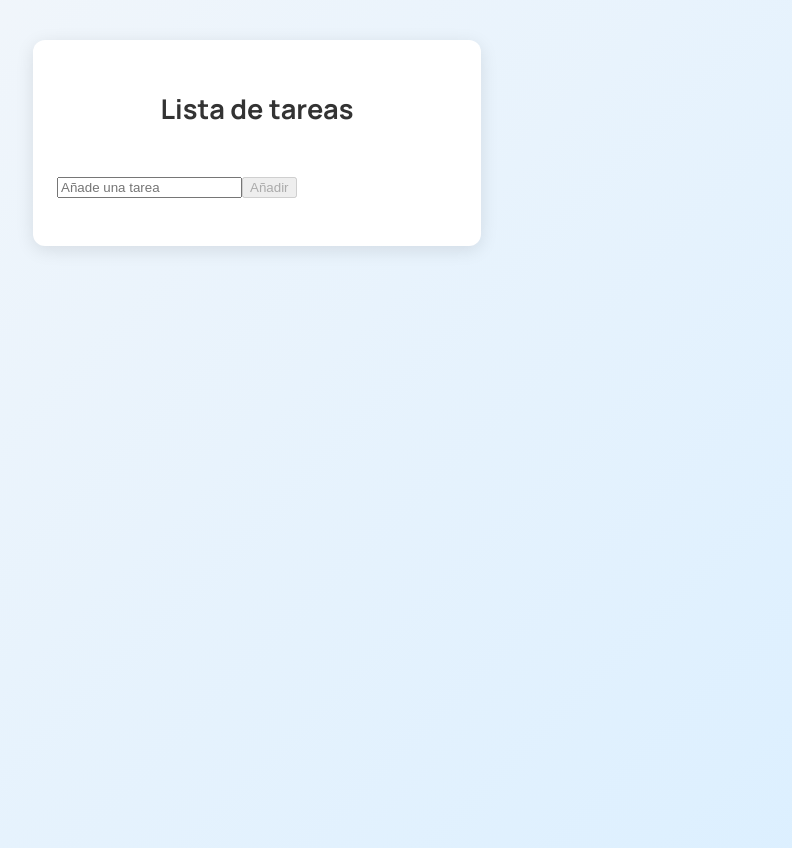
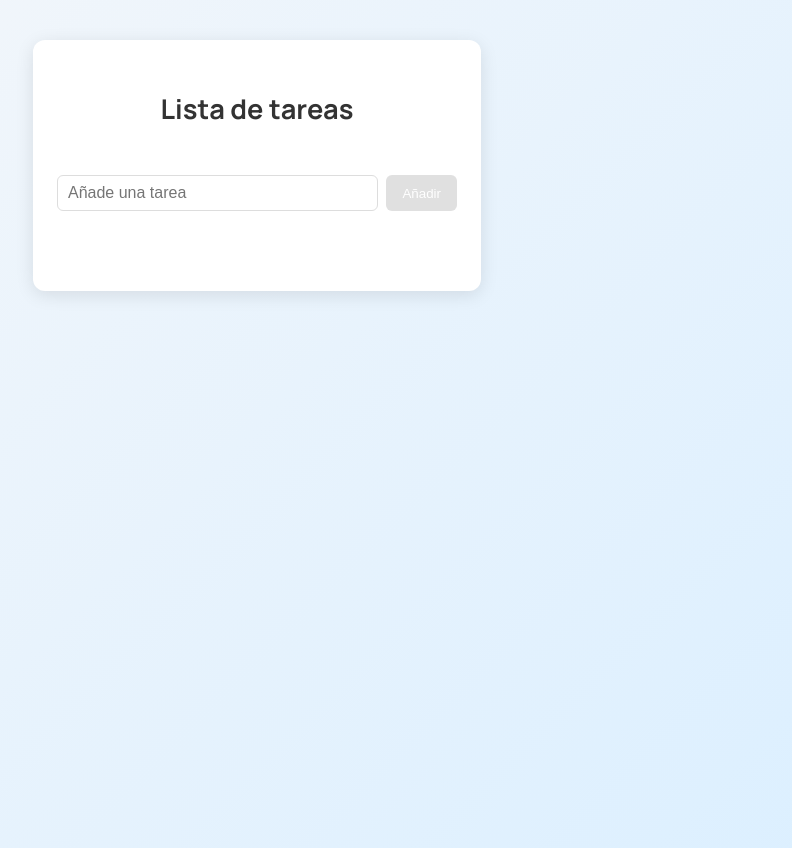
Before and after one commit to alexandracampo/to-do-pomodoro, a React (Vite) app: page / in a window 1280 px wide. Shown: the whole page, without its empty margins (383-1175 px from the left). Built offline with nearby package versions, Linux system fonts and the light colour scheme.

Commit message:
feat: add propertie name in inputs

```diff
--- a/src/components/Form.tsx
+++ b/src/components/Form.tsx
@@ -1,5 +1,6 @@
 import { useState } from "react";
 import { useApp } from "../context/AppContext";
+import "../styles/form.css";
 
 function Form() {
   const { tasksList, setTasksList } = useApp();
@@ -27,6 +28,7 @@ function Form() {
       <form className="todo-form" onSubmit={handleAddTask}>
         <input
           className="todo-input"
+          name="tarea"
           type="text"
           placeholder="Añade una tarea"
           onChange={handleWriteTask}
--- a/src/components/TodoItem.tsx
+++ b/src/components/TodoItem.tsx
@@ -2,6 +2,7 @@ import { useApp } from "../context/AppContext";
 import EditButton from "./EditButton";
 import iconDelete from "../assets/icons/icon-delete.png";
 import { useEffect, useState } from "react";
+import "../styles/todoItem.css";
 
 function TodoItem() {
   type InputChange = React.ChangeEvent<HTMLInputElement>;
@@ -55,6 +56,7 @@ function TodoItem() {
               <>
                 <input
                   className="todo-checkbox"
+                  name="checkbox"
                   type="checkbox"
                   checked={task.completed}
                   onChange={() => toggleCompleted(task.id)}
```
